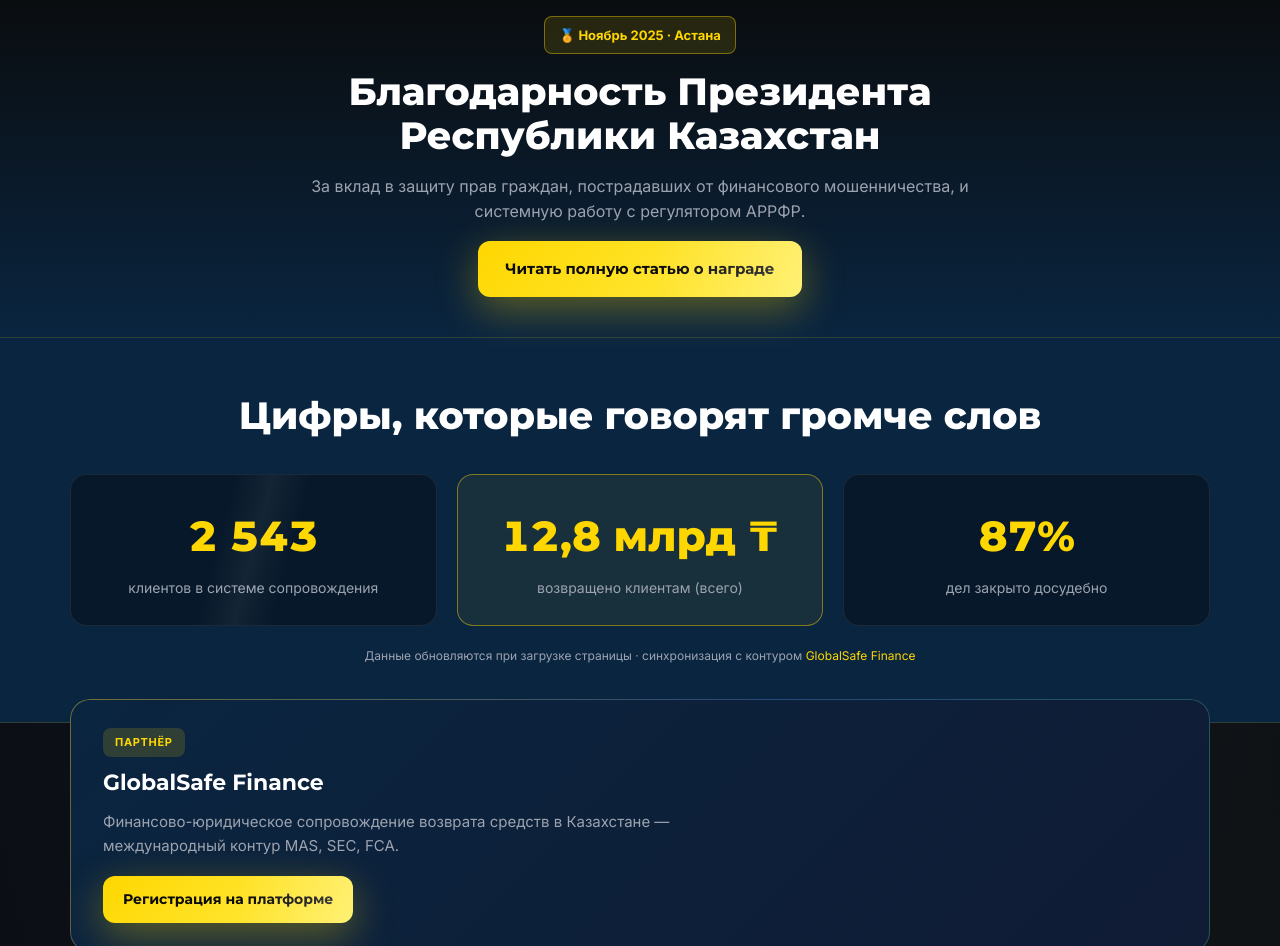
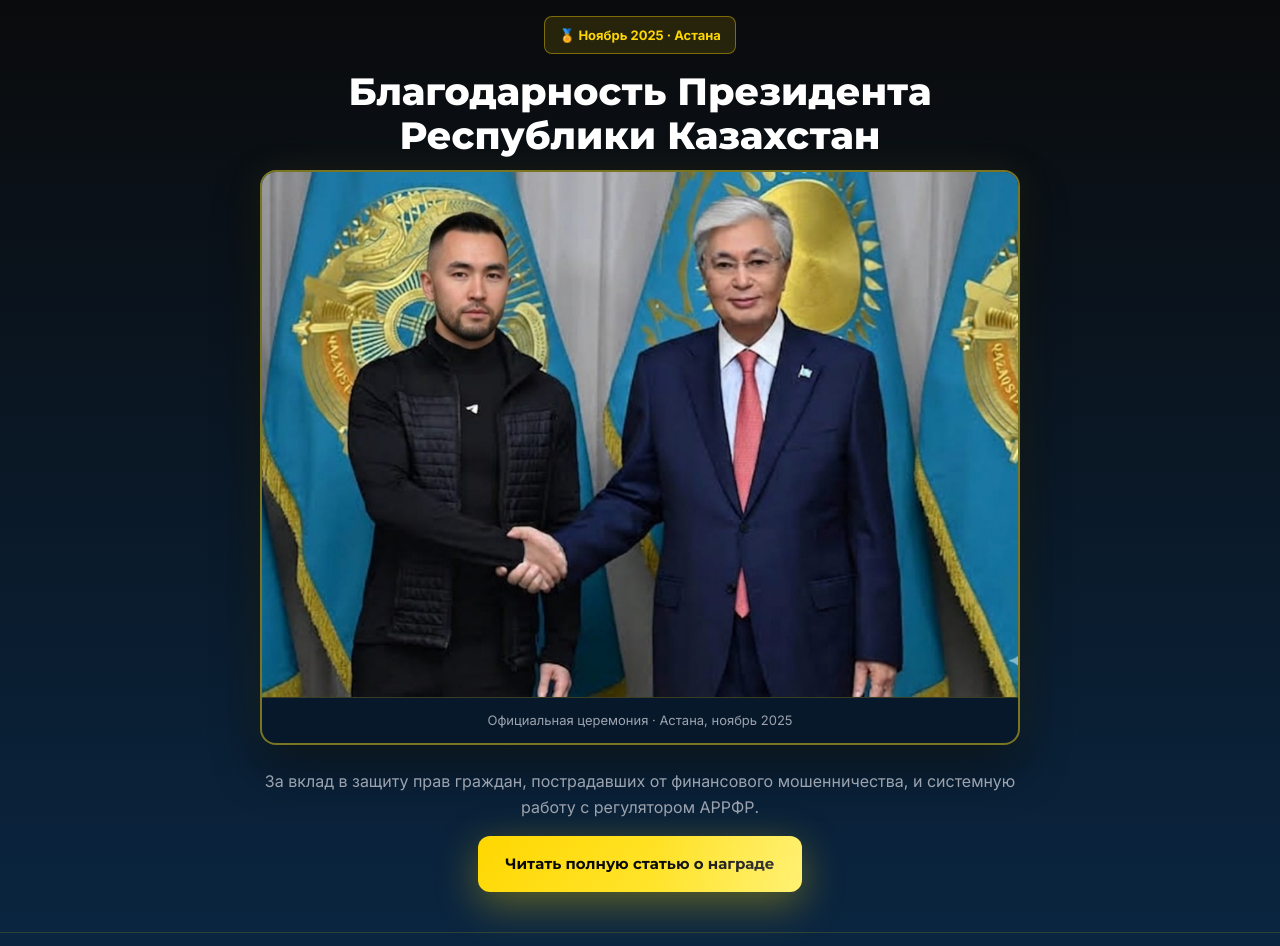
Before and after one commit to finmanager063-design/yrist, a plain HTML site: page index.html in a window 1280 px wide. Shown: the part 1027-1973 px from the top of the page. Drawn offline with Linux system fonts and the light colour scheme; no server answers; animation ran at ten frames a second.

Commit message:
Add presidential award ceremony photo to award sections.
Show handshake image on main page #award block and nagrada article.

Co-authored-by: Cursor <cursoragent@cursor.com>

```diff
--- a/assets/css/style.css
+++ b/assets/css/style.css
@@ -243,6 +243,44 @@ a:hover {
   border-radius: 8px;
   font-size: 13px;
   font-weight: 700;
+}
+
+/* Award / награда */
+#award {
+  padding: 40px 0;
+}
+
+.award-section {
+  text-align: center;
+  max-width: 760px;
+}
+
+.award-figure {
+  margin: 0 auto 24px;
+  max-width: 100%;
+  border-radius: 16px;
+  overflow: hidden;
+  border: 2px solid rgba(255, 215, 0, 0.45);
+  box-shadow:
+    0 24px 48px rgba(0, 0, 0, 0.45),
+    0 0 40px rgba(255, 215, 0, 0.08);
+  background: #0a2540;
+}
+
+.award-figure img {
+  width: 100%;
+  height: auto;
+  display: block;
+  vertical-align: middle;
+}
+
+.award-figure figcaption {
+  margin: 0;
+  padding: 12px 16px;
+  font-size: 13px;
+  color: var(--muted);
+  background: rgba(0, 0, 0, 0.35);
+  border-top: 1px solid rgba(255, 215, 0, 0.2);
 }
 
 .badge--gold {
--- a/index.html
+++ b/index.html
@@ -176,10 +176,14 @@
     </section>
 
     <!-- AWARD TEASER -->
-    <section class="section section--guarantee" id="award" style="padding:40px 0">
-      <div class="container" style="text-align:center;max-width:720px">
+    <section class="section section--guarantee" id="award">
+      <div class="container award-section">
         <p class="badge badge--gold">🏅 Ноябрь 2025 · Астана</p>
         <h2 class="section-title">Благодарность Президента Республики Казахстан</h2>
+        <figure class="award-figure">
+          <img src="assets/img/nagrada-tokayev.jpg" alt="Сергей Макаров и Президент Республики Казахстан Касым-Жомарт Токаев на официальной церемонии в Астане" width="1024" height="712" loading="lazy" decoding="async">
+          <figcaption>Официальная церемония · Астана, ноябрь 2025</figcaption>
+        </figure>
         <p class="section-text">За вклад в защиту прав граждан, пострадавших от финансового мошенничества, и системную работу с регулятором АРРФР.</p>
         <a class="btn btn--candy" href="nagrada.html">Читать полную статью о награде</a>
       </div>
```
Also changed, not shown: nagrada.html (+24 -8 lines), assets/img/nagrada-tokayev.jpg (added).
